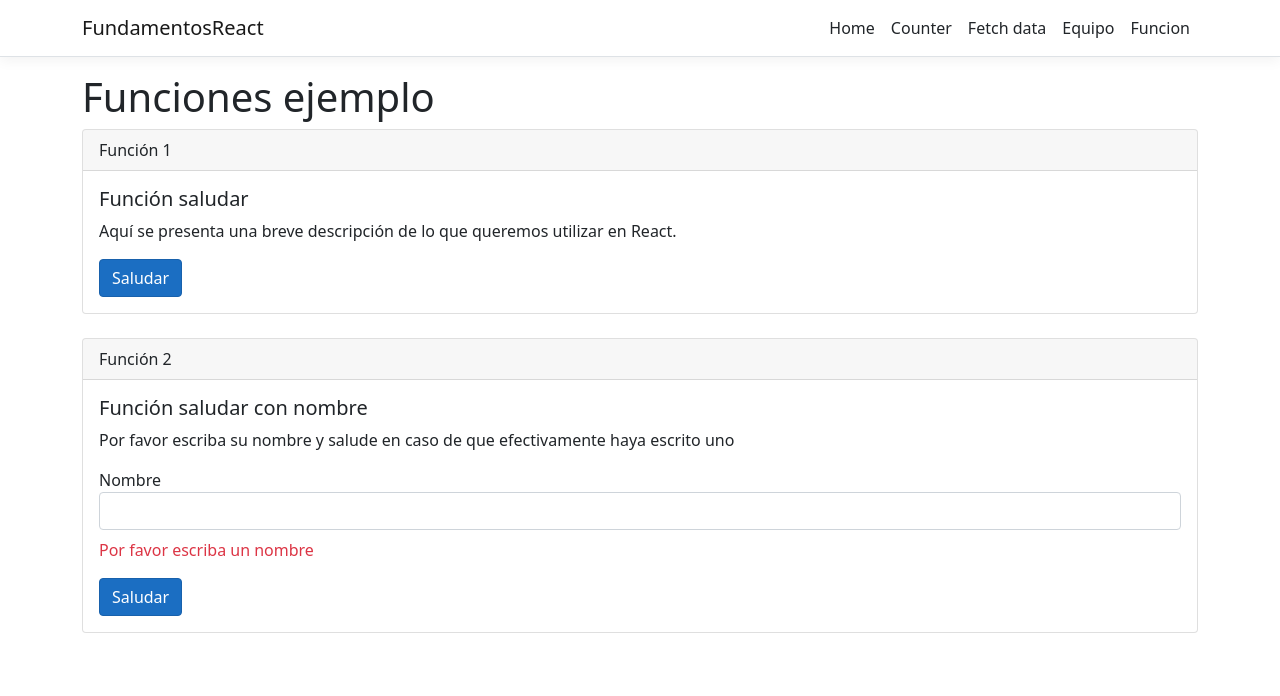
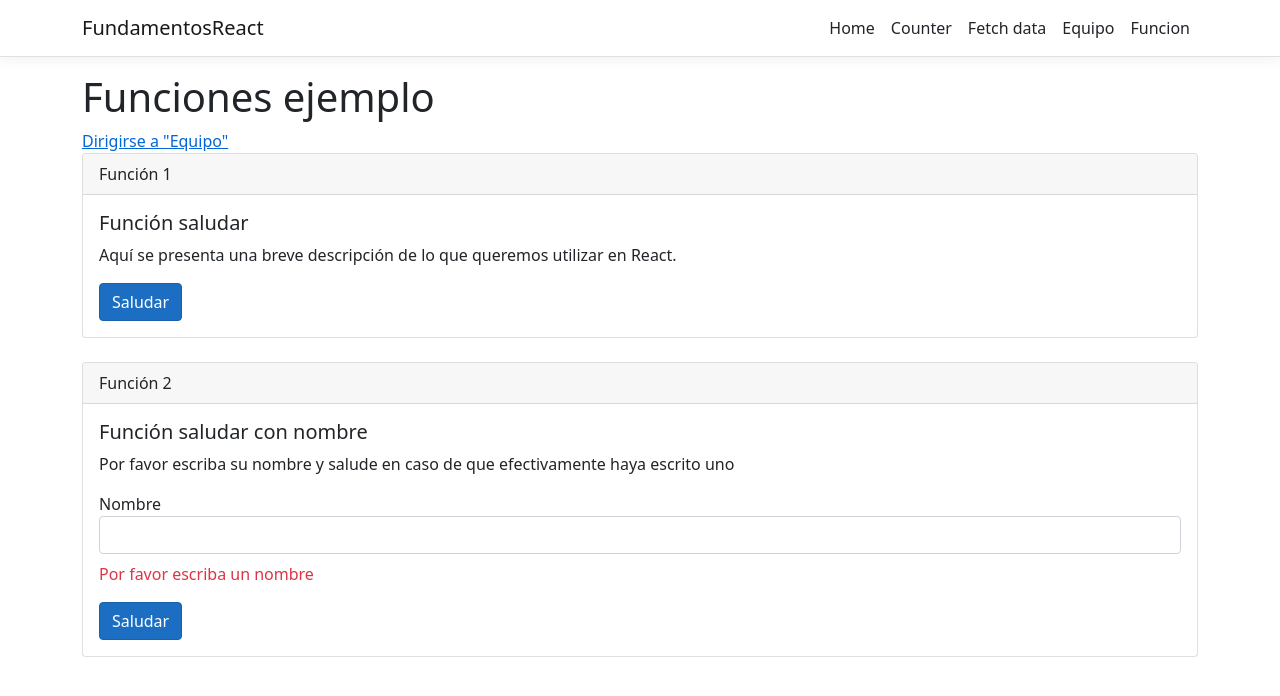
Before and after one commit to ManiacPC/PAA_2022_FundamentosReact, a React (Create React App) app in the folder FundamentosReact/ClientApp/: page /funcion in a window 1280 px wide. Shown: the top 696 px of the page. Built offline with nearby package versions, Linux system fonts and the light colour scheme.

Commit message:
Ejemplo de enlace con Link de RRD

```diff
--- a/FundamentosReact/ClientApp/src/components/Funcion.js
+++ b/FundamentosReact/ClientApp/src/components/Funcion.js
@@ -1,5 +1,6 @@
 import React, { useState, useEffect } from 'react'
 import FuncionFragment from './Fragments/FuncionFragment'
+import { Link } from 'react-router-dom'
 
 const Funcion = () => {
     const [nombre, setNombre] = useState("")
@@ -23,6 +24,7 @@
     return (
         <>
             <h1>Funciones ejemplo</h1>
+            <Link to={`/equipo`}>Dirigirse a "Equipo"</Link>
 
             <div className="row">
                 <div className="col-12">
```
